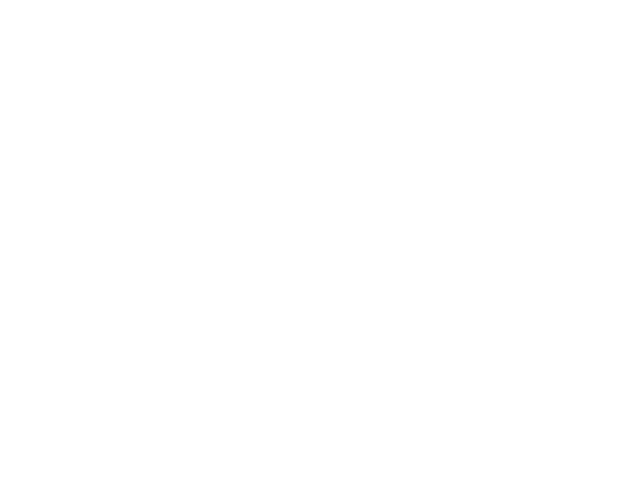
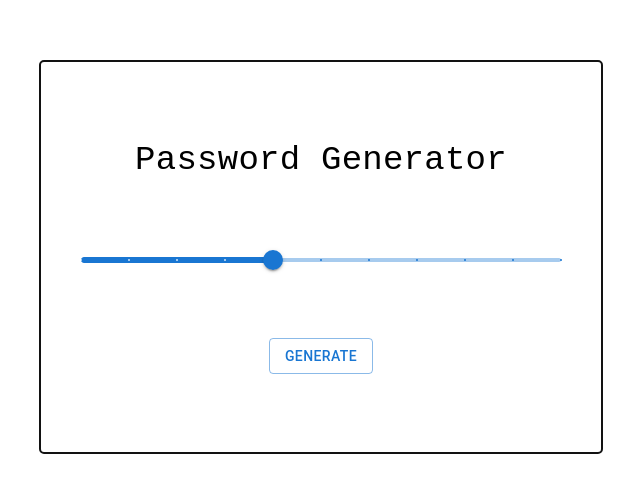
Before and after one commit to eloriente/app-securokey, a React (Vite) app: page / in a window 1280 px wide. Shown: the part 143-636 px from the top of the page, without its empty margins (319-959 px from the left). Built offline with nearby package versions, Linux system fonts and the light colour scheme.

Commit message:
feat: created password generator modal

```diff
--- /dev/null
+++ b/src/components/home/index.ts
@@ -0,0 +1 @@
+export { SliderStyledComponent } from './slider.styled';
--- /dev/null
+++ b/src/components/home/slider.styled.ts
@@ -0,0 +1,9 @@
+import { Slider } from '@mui/material';
+import styled from "styled-components";
+
+export const SliderStyledComponent = styled(Slider)`
+  &.css-187mznn-MuiSlider-root {
+    color: var(--font-color);
+    height: 10px;
+  }
+`
--- a/src/components/ui/index.ts
+++ b/src/components/ui/index.ts
@@ -1 +1,2 @@
 export { MainStyledComponent } from "./main.styled";
+export { ModalStyledComponent } from './modal.styled';
--- /dev/null
+++ b/src/components/ui/modal.styled.ts
@@ -0,0 +1,18 @@
+// Vendors
+import styled from 'styled-components';
+
+export const ModalStyledComponent = styled.div`
+  align-content: space-around;
+  align-items: center;
+  border-radius: 5px;
+  border: 2px solid var(--border-color);
+  display: flex;
+  flex-direction: column;
+  flex-wrap: nowrap;
+  justify-content: space-evenly;
+  height: 45vh;
+  width: 60vh;
+  min-height: 10vh;
+  min-width: 15vw;
+  padding: 15px 40px;
+`
--- a/src/pages/Home.tsx
+++ b/src/pages/Home.tsx
@@ -1,10 +1,27 @@
-import { MainStyledComponent } from '../components/ui';
+// Vendors
+import { Typography, Button } from '@mui/material';
+// Components
+import { MainStyledComponent, ModalStyledComponent } from '../components/ui';
+import { SliderStyledComponent } from '../components/home';
 
 function HomePage() {
 
   return (
     <MainStyledComponent>
-
+      <ModalStyledComponent>
+        <Typography variant='h4' sx={{fontFamily: 'var(--font-monospace)'}}>
+          Password Generator
+        </Typography>
+        <SliderStyledComponent
+          defaultValue={12}
+          valueLabelDisplay="auto"
+          step={2}
+          marks
+          min={4}
+          max={24}
+        />
+        <Button variant="outlined">Generate</Button>
+      </ModalStyledComponent>
     </MainStyledComponent>
   )
 
--- a/vite.config.ts
+++ b/vite.config.ts
@@ -4,5 +4,5 @@
 // https://vitejs.dev/config/
 export default defineConfig({
   plugins: [react()],
-  server: { port: 3000 }
+  server: { port: 3000 },
 })
```
